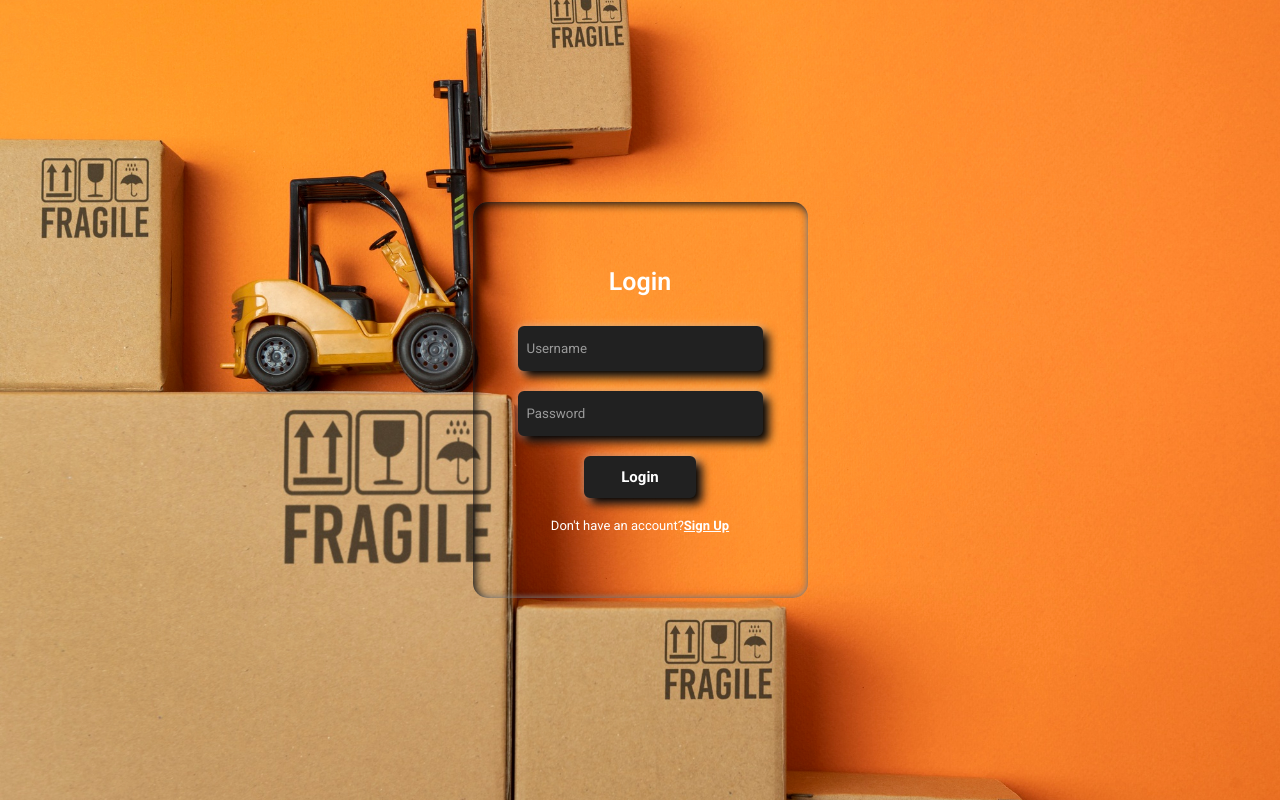
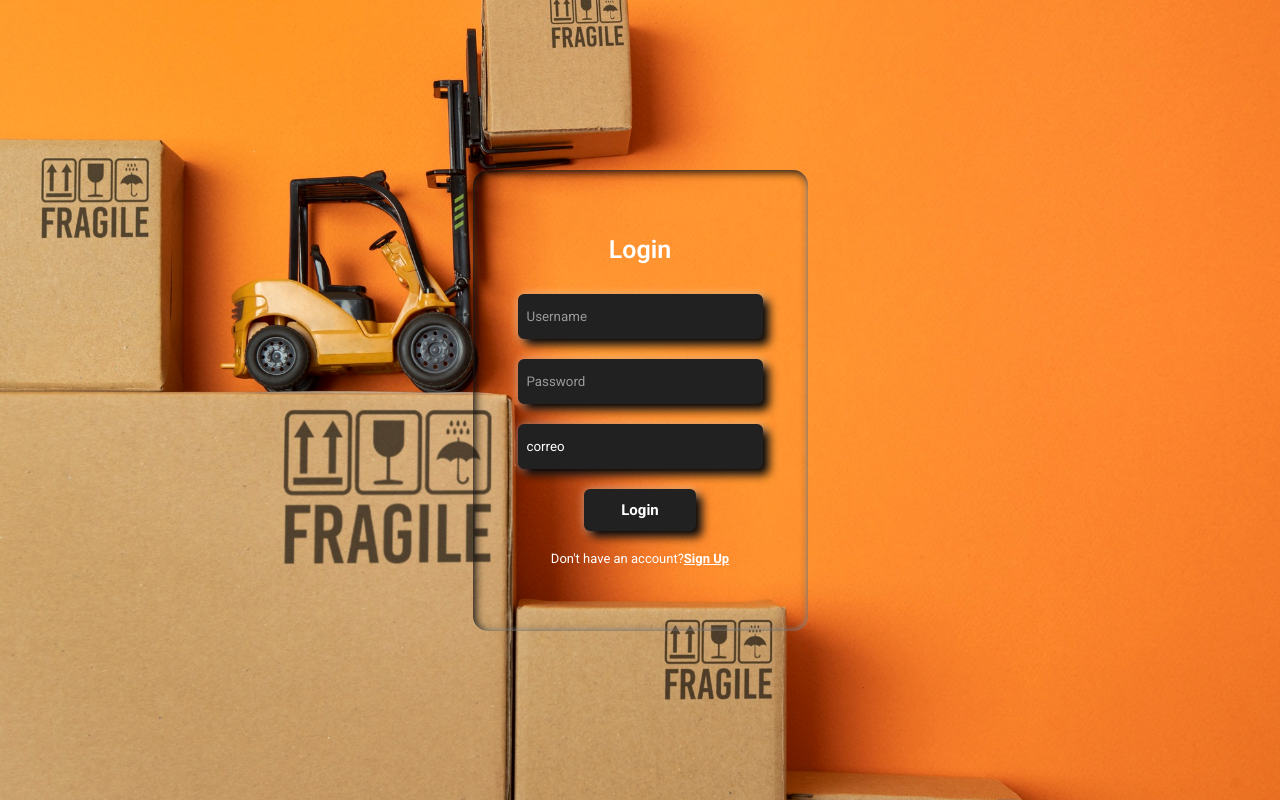
Before and after one commit to leon1186/app-crm-mercancia-martes, a React (Vite) app: page / in a window 1280 px wide. Built offline with nearby package versions, Linux system fonts and the light colour scheme.

Commit message:
algunos otros cambios en la ruta y login

```diff
--- a/src/pages/Login.jsx
+++ b/src/pages/Login.jsx
@@ -1,9 +1,13 @@
+import { useState } from 'react'
 import './Login.css'
 
 
 function Login(){
+   const [getUser,setUser]=useState()// esta linea de codigo se hace por cada valor que ingreses por teclado.
+   const [getPassword,setPassword]=useState()// esta linea de codigo se hace por cada valor que ingreses por teclado.
+   const [getEmail,setEmail]=useState("correo")// esta linea de codigo se hace por cada valor que ingreses por teclado.
         return(
-
+            //analizando los datos de username y password repitiendo estados y actualizando dato....busccar username y password
             <div className="container">
                 <input type="checkbox" id="signup_toggle"/>
                 <form className="form">
@@ -11,6 +15,8 @@ function Login(){
                         <div className="form_details">Login</div>
                         <input placeholder="Username" className="input" type="text"/>
                         <input placeholder="Password" className="input" type="text"/>
+                        <input value={getEmail} placeholder="email" className="input" type="text"/> {/*aqui alteramos la info  y mirar los cambios en la redendarizacions*/}
+
                         <button className="btn">Login</button>
                         <span className="switch">Don't have an account?
                             <label className="signup_tog" for="signup_toggle">
```
